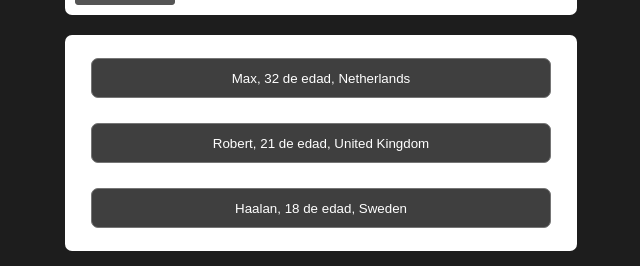
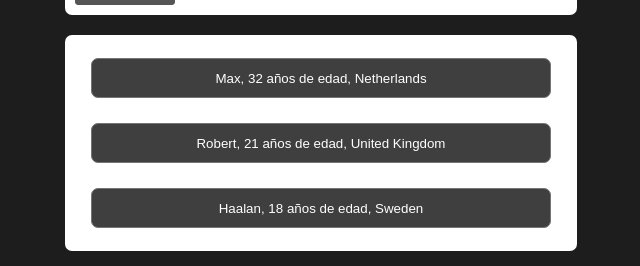
Before and after one commit to SergioRubio99/React_01, a React (Create React App) app: page / in a window 1280 px wide. Shown: the part 227-493 px from the top of the page, without its empty margins (319-959 px from the left). Built offline with nearby package versions, Linux system fonts and the light colour scheme.

Commit message:
Starting the PopUp. Finishing the app

```diff
--- a/src/components/UserItem.js
+++ b/src/components/UserItem.js
@@ -7,7 +7,7 @@ const UserItem = (props) => {
 
     console.log(`From UserItem: ${console.log(props)}`)
     return <button onClick={deleteHandler} className="userItem">
-        <p className="userParagraph">{props.name}, {props.age} de edad, {props.country}</p>
+        <p className="userParagraph">{props.name}, {props.age} años de edad, {props.country}</p>
     </button>
 }
 
```
Also changed, not shown: src/components/UI/PopUp.js (added, +11 -0 lines), src/components/UI/PopUp.css (added).
